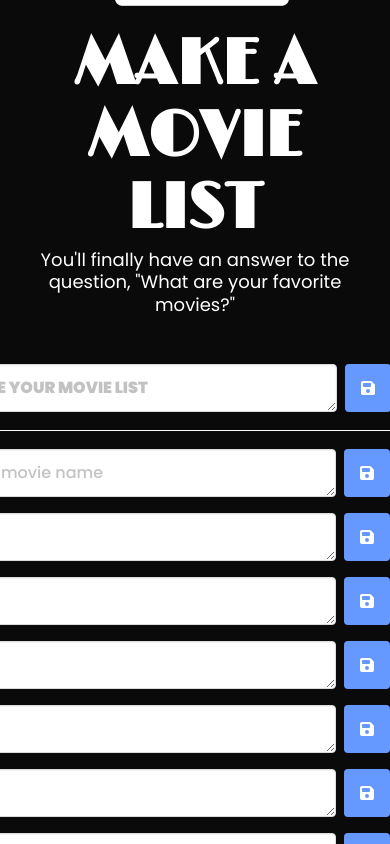
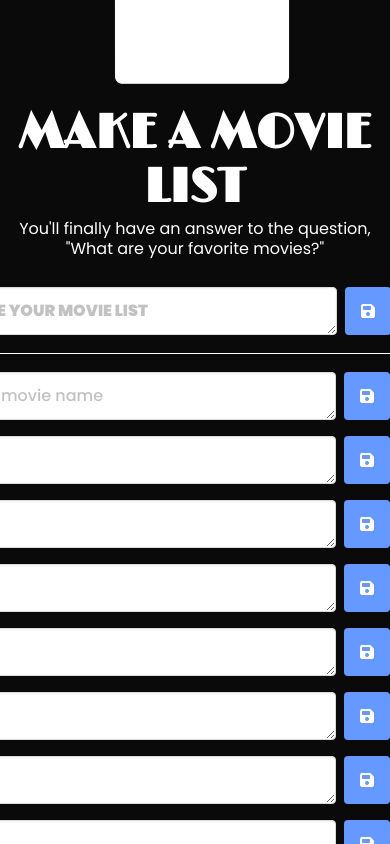
Before and after one commit to mbartnett/Make-a-Movie-List, a plain HTML site: page index.html in a window 390 px wide. Drawn offline with nearby package versions, Linux system fonts and the light colour scheme.

Commit message:
trying to clean up mobile layout

```diff
--- a/assets/css/style.css
+++ b/assets/css/style.css
@@ -18,6 +18,7 @@
 /* Logo styles */
 
 #logo {
+    display: block;
     width: 450px;
 }
 
@@ -123,8 +124,17 @@ textarea {
 
 @media screen and (max-width: 1000px),
        screen and (max-height: 750px) {
+
+    #custom h1 {
+    font-size: 48px;
+    }
+
+    #custom h2 {
+        font-size: 16px;
+        }
+
     #logo {
-        width: 250px;
+    width: 250px;
     }
 
     #main-flex-container {
@@ -137,13 +147,13 @@ textarea {
     flex-direction:column;
     flex-basis: 99%;
     height: auto;
-    margin: 20px !important;
+    margin:  10px 0 !important;
     }
 
     #right {
     flex-direction:column;
     flex-basis: 99%;
     height: auto;
-    margin: 20px !important;
+    margin: 10px !important;
     }
 }
--- a/index.html
+++ b/index.html
@@ -25,7 +25,7 @@
             <img src="assets/images/slate.png">
           </figure>
         <h1 class="title is-1 has-text-white">MAKE A MOVIE LIST</h1>
-        <h2 class="subtitle is-5 has-text-white">You'll finally have an answer to the question, "What are your favorite movies?"</p>
+        <h2 class="subtitle is-4 has-text-white">You'll finally have an answer to the question, "What are your favorite movies?"</p>
     </section>
     <!--Right section-->
     <section id="right">
```
